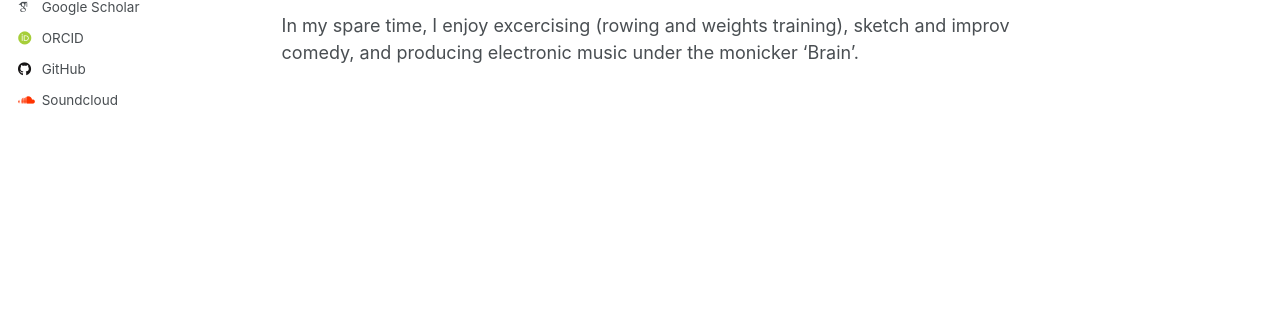
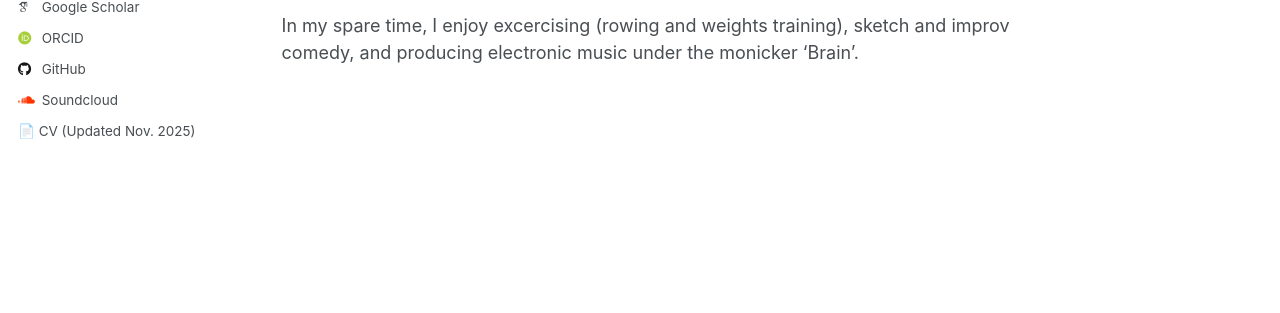
Before and after one commit to isaacbreinyn/isaacbreinyn.github.io, a Jekyll site: the page built from _pages/about.md, in a window 1280 px wide. Shown: the part 508-821 px from the top of the page. Built offline with Jekyll 4.4.1, drawn with Linux system fonts in a browser that asks for light colours; some web fonts are replaced; a script that is not in the unit is left out.

Commit message:
Update author-profile.html

```diff
--- a/_includes/author-profile.html
+++ b/_includes/author-profile.html
@@ -1,16 +1,18 @@
 {% include base_path %}
 
 {% if page.author and site.data.authors[page.author] %}
-  {% assign author = site.data.authors[page.author] %}{% else %}{% assign author = site.author %}
+  {% assign author = site.data.authors[page.author] %}
+{% else %}
+  {% assign author = site.author %}
 {% endif %}
 
 <div itemscope itemtype="http://schema.org/Person">
 
   <div class="author__avatar">
     {% if author.avatar contains "://" %}
-    	<img src="{{ author.avatar }}" alt="{{ author.name }}"  fetchpriority="high" />
+      <img src="{{ author.avatar }}" alt="{{ author.name }}" fetchpriority="high" />
     {% else %}
-    	<img src="{{ author.avatar | prepend: "/images/" | prepend: base_path }}" class="author__avatar" alt="{{ author.name }}"  fetchpriority="high" />
+      <img src="{{ author.avatar | prepend: "/images/" | prepend: base_path }}" class="author__avatar" alt="{{ author.name }}" fetchpriority="high" />
     {% endif %}
   </div>
 
@@ -23,7 +25,7 @@
   <div class="author__urls-wrapper">
     <button class="btn btn--inverse">Follow</button>
     <ul class="author__urls social-icons">
-      <!-- Font Awesome icons / Biographic information  -->
+      <!-- Biographic information -->
       {% if author.location %}
         <li class="author__desktop"><i class="fas fa-fw fa-location-dot icon-pad-right" aria-hidden="true"></i>{{ author.location }}</li>
       {% endif %}
@@ -37,7 +39,7 @@
         <li><a href="mailto:{{ author.email }}"><i class="fas fa-fw fa-envelope icon-pad-right" aria-hidden="true"></i>{{ site.data.ui-text[site.locale].email_label | default: "Email" }}</a></li>
       {% endif %}
 
-      <!-- Font Awesome and Academicons icons / Academic websites -->
+      <!-- Academic websites -->
       {% if author.academia %}
         <li><a href="{{ author.academia }}"><i class="ai ai-academia ai-fw icon-pad-right" aria-hidden="true"></i>Academia</a></li>
       {% endif %}
@@ -69,7 +71,7 @@
         <li><a href="{{ author.inspire-hep }}"><i class="ai ai-inspire ai-fw icon-pad-right"></i>INSPIRE-HEP</a></li>
       {% endif %}
 
-      <!-- Font Awesome icons / Repositories and software development -->
+      <!-- Repositories and software -->
       {% if author.bitbucket %}
         <li><a href="https://bitbucket.org/{{ author.bitbucket }}"><i class="fab fa-fw fa-bitbucket icon-pad-right" aria-hidden="true"></i>Bitbucket</a></li>
       {% endif %}
@@ -89,7 +91,7 @@
         <li><a href="https://www.stackoverflow.com/users/{{ author.stackoverflow }}"><i class="fab fa-fw fa-stack-overflow icon-pad-right" aria-hidden="true"></i>Stackoverflow</a></li>
       {% endif %}
 
-      <!-- Font Awesome icons / Social media -->
+      <!-- Social media -->
       {% if author.artstation %}
         <li><a href="https://www.artstation.com/{{ author.artstation }}"><i class="fab fa-fw fa-artstation icon-pad-right" aria-hidden="true"></i>Artstation</a></li>
       {% endif %}
@@ -163,8 +165,18 @@
         <li><a href="https://www.youtube.com/@{{ author.youtube }}"><i class="fab fa-fw fa-youtube icon-pad-right" aria-hidden="true"></i>YouTube</a></li>
       {% endif %}
       {% if author.zhihu %}
-      <li><a href="https://www.zhihu.com/people/{{ author.zhihu }}"><i class="fab fa-fw fa-zhihu icon-pad-right" aria-hidden="true"></i>Zhihu</a></li>
+        <li><a href="https://www.zhihu.com/people/{{ author.zhihu }}"><i class="fab fa-fw fa-zhihu icon-pad-right" aria-hidden="true"></i>Zhihu</a></li>
       {% endif %}
+
+      <!-- Custom CV link -->
+      {% if author.cv %}
+        <li>
+          <a href="{{ author.cv.url }}" target="_blank">
+            {{ author.cv.emoji }} {{ author.cv.name }}
+          </a>
+        </li>
+      {% endif %}
+
     </ul>
   </div>
 </div>
```
